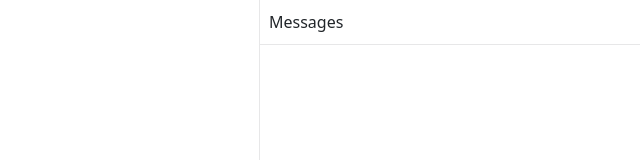
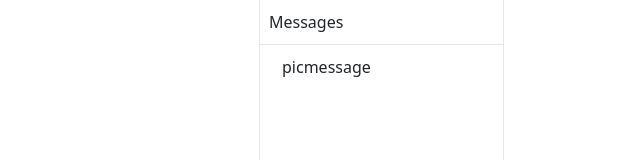
Before and after one commit to inyhsu/Social-Network, a React app: page / in a window 1280 px wide. Shown: the top 160 px of the page, without its empty margins (0-640 px from the left). Built offline with nearby package versions, Linux system fonts and the light colour scheme; the HTML template or start-up script is replaced by a standard one.

Commit message:
Create ChatList, Chat

```diff
--- a/src/App.js
+++ b/src/App.js
@@ -9,8 +9,8 @@ const App = props => {
     return (
         <>
             <Wrapper>
-                <Row>
-                    <Col sm={2} className="align-center">
+                <Row className="height-100">
+                    <Col sm={2} className="align-center border-right">
                         <ListButton className="curser-pointer" name="Messages"/>
                     </Col>
                     <Col sm={10}>
--- a/src/components/Chat/Chat.scss
+++ b/src/components/Chat/Chat.scss
@@ -7,4 +7,11 @@
         margin-left: -13px;
         padding: 10px;
     }
+
+    &__preview-container{
+        display: flex;
+        justify-content: start;
+        padding: 10px;
+    }
+
 }
--- a/src/components/Chat/ChatContainer.js
+++ b/src/components/Chat/ChatContainer.js
@@ -1,10 +1,18 @@
 import React from 'react';
 import './Chat.scss';
 
+import ChatList from './ChatList'
+import { Col } from 'react-bootstrap';
+
 const ChatContainer = props => {
-    return(
+    return (
         <>
-            <div className="chat__title">Messages</div>
+            <Col sm={3} className="border-right height-100">
+                <div className="chat__title">Messages</div>
+                <ChatList />
+            </Col>
+            <Col sm={7}>
+            </Col>
         </>
     )
 }
--- /dev/null
+++ b/src/components/Chat/ChatList.js
@@ -0,0 +1,13 @@
+import React from 'react';
+
+import ChatPreview from './ChatPreview'
+
+const ChatList = props =>{
+    return(
+        <>
+            <ChatPreview />
+        </>
+    )
+}
+
+export default ChatList
--- /dev/null
+++ b/src/components/Chat/ChatPreview.js
@@ -0,0 +1,14 @@
+import React from 'react';
+
+const ChatPreview = props =>{
+    return(
+        <>
+            <div className="chat__preview-container">
+                <div>pic</div>
+                <div>message</div>
+            </div>
+        </>
+    )
+}
+
+export default ChatPreview
--- a/src/style/style.scss
+++ b/src/style/style.scss
@@ -10,10 +10,10 @@
     cursor: pointer;
 }
 
-.row{
+.height-100{
     height: 100vh;
 }
 
-.col-sm-2{
+.border-right{
     border-right: 1px solid $shadow;
 }
```
